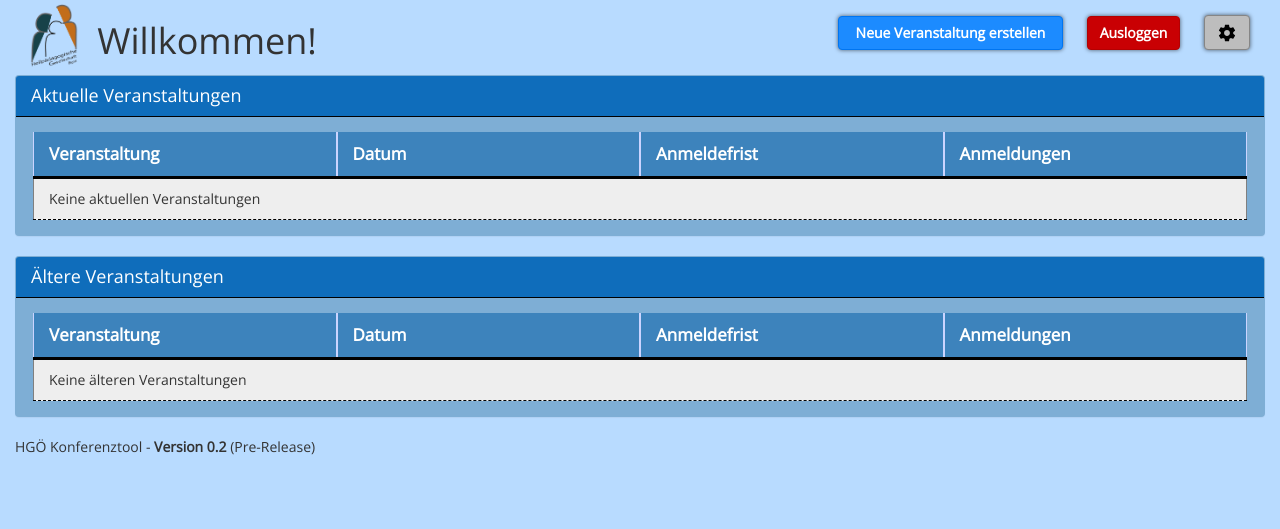
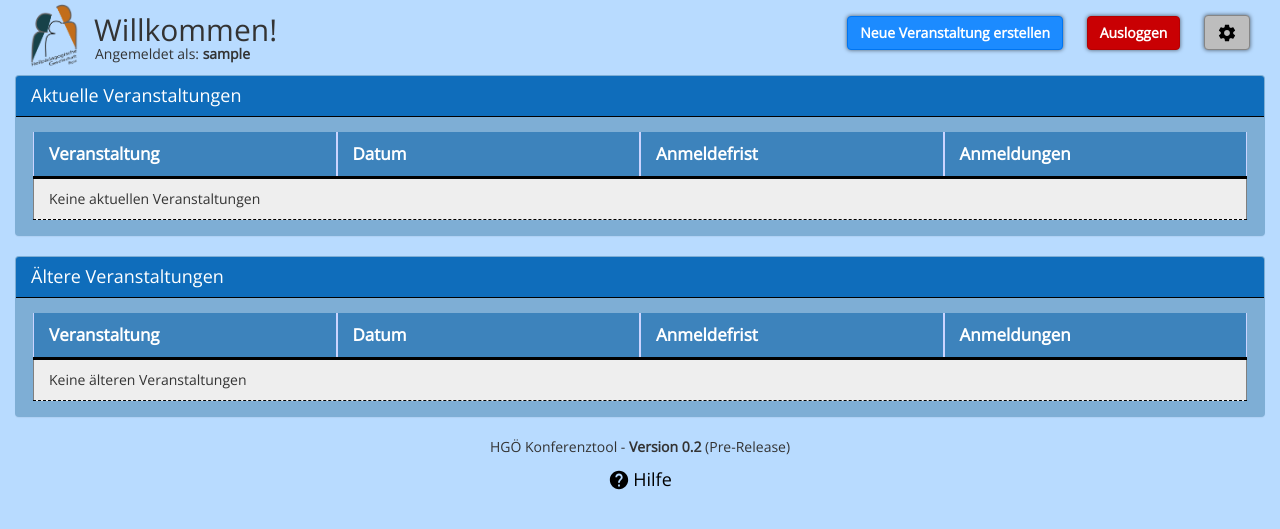
Before and after one commit to marcputz/HGOE-Konferenztool, a PHP site: page /start.php in a window 1280 px wide. Shown: the top 529 px of the page. Run offline with PHP 8.4, Linux system fonts and the light colour scheme; the visitor is signed in with stand-in values (Sample User, id 1); data that the repository does not hold is empty.

Commit message:
Version 0.2-dev08
Changelog:
- Startseite zeigt jetzt "Angemeldet als 'user' " unter dem Willkommens-Text
- Link zur Hilfe-Seite eingefügt (mit Icon)

```diff
--- a/admin/start.php
+++ b/admin/start.php
@@ -1,9 +1,8 @@
 <?php
 	$config = include('./config.php');
+	session_start();
 
 	//Für Testzwecke ggf. auskommentieren
-	session_start();
-
 	if(!isset($_SESSION['user'])) {
 		header("location: login.php");
 		exit();
@@ -49,17 +48,20 @@
 			<div class="container-fluid row" style="padding-bottom: 5px;">
 
 				<!-- normale Bildschirmgrößen -->
-				<div class="col-sm-6 text-left hidden-xs" style="height: 70px;">
-					<h1><img src="assets/img/hgoe_logo.png" style="height: 65px; margin-top: -16px;">&nbsp;
-					Willkommen!</h1>
+				<div class="col-sm-5 text-left hidden-xs" style="height: 70px;">
+					<h2 style="margin-top: -4px;"><img src="assets/img/hgoe_logo.png" style="height: 65px; margin-top: 8px;">&nbsp;
+					Willkommen!</h2>
+					<p style="margin-left: 65px; margin-top: -35px;"><?php if(isset($_SESSION['user'])) { echo "Angemeldet als: <b>" . $_SESSION['user'] . "</b>"; } else { echo "Nicht angemeldet"; } ?></p>
 				</div>
-				<div class="col-sm-6 text-right hidden-xs" style="height: 70px;">
-					<a class="btn-hgoe btn" style="color: white; margin-top:15px; width: 225px;" href="erstellen.php">Neue Veranstaltung erstellen</a>
+				<div class="col-sm-7 text-right hidden-xs" style="height: 70px;">
+					<a class="btn-hgoe btn" style="color: white; margin-top:15px;" href="erstellen.php">Neue Veranstaltung erstellen</a>
 					<a class="btn btn-hgoe-red" style="margin-top: 15px; margin-left: 20px;" href="./logout.php">Ausloggen</a>
 					<a class="btn btn-hgoe-grey" style="margin-top: 15px; margin-left: 20px;" onClick="settingsPlaceholder()"><img src="assets/img/settings_icon.svg" style="height: 20px;"></a>
 					<script>
 						function settingsPlaceholder() {
-							alert('Dieser Button ist leider noch in Entwicklung.');
+							if(confirm('Dieses Feature ist noch in Entwicklung und sollte ausschließlich von den Entwicklern verwendet werden. Wollen Sie wirklich weiter?')) {
+								window.location = "./settings/settings.php";
+							}
 						}
 					</script>
 				</div>
@@ -260,8 +262,9 @@
 				</div>
 			</div>
 
-			<div>
-				HGÖ Konferenztool - <b>Version 0.2</b> (Pre-Release)
+			<div class="container-fluid text-center">
+				<p>HGÖ Konferenztool - <b>Version 0.2</b> (Pre-Release)</p>
+				<a href="../hilfe.php" style="font-size: 18px; color: black;"><img src="./assets/img/help_icon.svg" style="height: 22px; margin-top: -3px; margin-right: 3px;">Hilfe</a>
 			</div>
 		</div>
 	</body>
```
Also changed, not shown: admin/assets/img/help_icon.svg (added).
